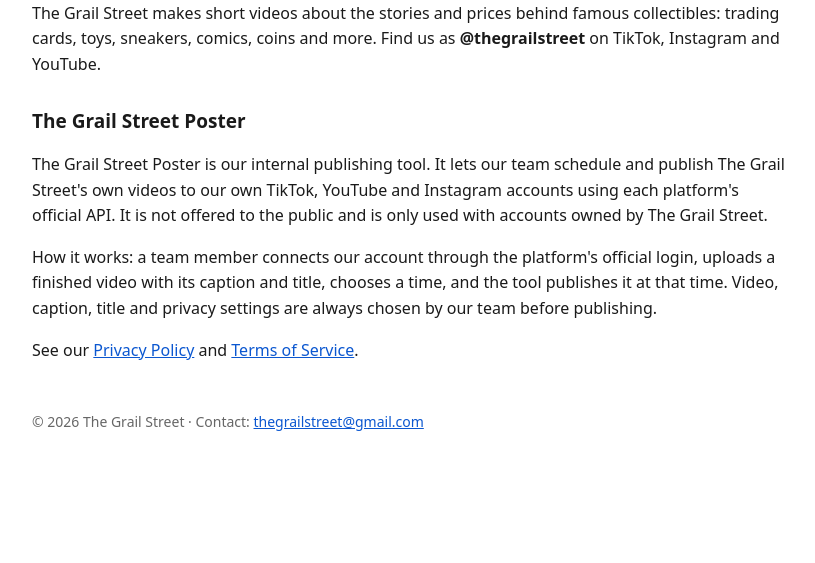
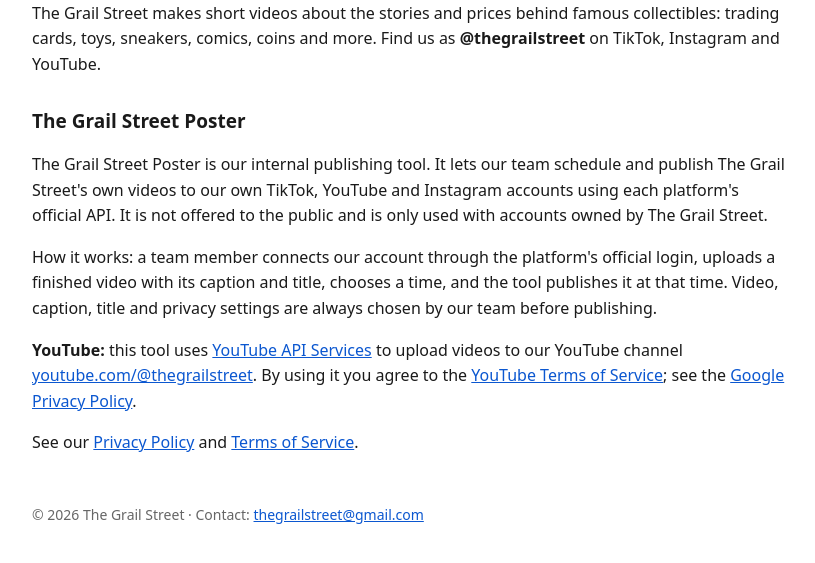
Before and after one commit to Shamunali/thegrailstreet, a plain HTML site: page app.html in a window 1280 px wide. Shown: the part 139-702 px from the top of the page, without its empty margins (228-1043 px from the left). Drawn offline with Linux system fonts and the light colour scheme.

Commit message:
Add YouTube API notice to app page
Co-Authored-By: Claude Opus 5.5 <noreply@anthropic.com>

```diff
--- a/app.html
+++ b/app.html
@@ -4,5 +4,6 @@
 <h2>The Grail Street Poster</h2>
 <p>The Grail Street Poster is our internal publishing tool. It lets our team schedule and publish The Grail Street's own videos to our own TikTok, YouTube and Instagram accounts using each platform's official API. It is not offered to the public and is only used with accounts owned by The Grail Street.</p>
 <p>How it works: a team member connects our account through the platform's official login, uploads a finished video with its caption and title, chooses a time, and the tool publishes it at that time. Video, caption, title and privacy settings are always chosen by our team before publishing.</p>
+<p><b>YouTube:</b> this tool uses <a href="https://developers.google.com/youtube">YouTube API Services</a> to upload videos to our YouTube channel <a href="https://www.youtube.com/@thegrailstreet">youtube.com/@thegrailstreet</a>. By using it you agree to the <a href="https://www.youtube.com/t/terms">YouTube Terms of Service</a>; see the <a href="https://policies.google.com/privacy">Google Privacy Policy</a>.</p>
 <p>See our <a href="privacy.html">Privacy Policy</a> and <a href="terms.html">Terms of Service</a>.</p>
 <footer>&copy; 2026 The Grail Street &middot; Contact: <a href="mailto:thegrailstreet@gmail.com">thegrailstreet@gmail.com</a></footer></body></html>
```
